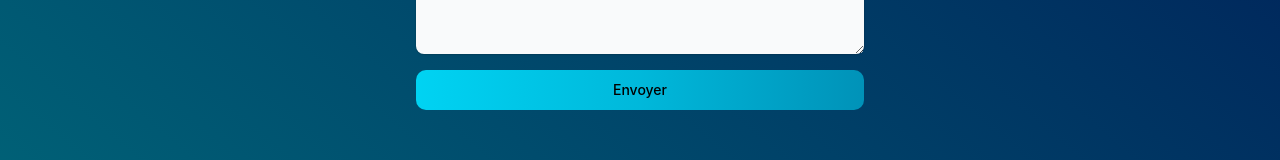
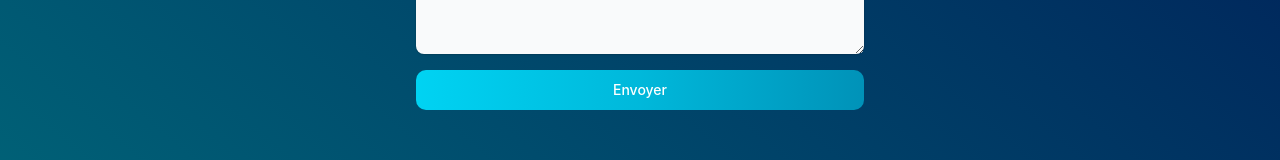
Before and after one commit to obouhlel/portfolio, a Next.js app: page /contact in a window 1280 px wide. Shown: the part 552-712 px from the top of the page. Built offline with nearby package versions, Linux system fonts and the light colour scheme.

Commit message:
Update the form for white mode

```diff
--- a/src/app/contact/page.tsx
+++ b/src/app/contact/page.tsx
@@ -109,13 +109,13 @@ export default function Page() {
               name="message"
               placeholder="Votre message"
               required
-              className="shadow-input dark:placeholder-text-neutral-600 flex h-32 w-full rounded-md border-none bg-gray-50 px-3 py-2 text-sm text-white transition duration-400 placeholder:text-neutral-400 focus-visible:ring-[2px] focus-visible:ring-neutral-400 focus-visible:outline-none disabled:cursor-not-allowed disabled:opacity-50 dark:bg-zinc-800 dark:shadow-[0px_0px_1px_1px_#404040] dark:focus-visible:ring-neutral-600"
+              className="shadow-input dark:placeholder-text-neutral-600 flex h-32 w-full rounded-md border-none bg-gray-50 px-3 py-2 text-sm text-black dark:text-white transition duration-400 placeholder:text-neutral-400 focus-visible:ring-[2px] focus-visible:ring-neutral-400 focus-visible:outline-none disabled:cursor-not-allowed disabled:opacity-50 dark:bg-zinc-800 dark:shadow-[0px_0px_1px_1px_#404040] dark:focus-visible:ring-neutral-600"
             />
           </div>
           <button
             type="submit"
             disabled={isSubmitting}
-            className="w-full text-black dark:text-white bg-gradient-to-r from-cyan-400 via-cyan-500 to-cyan-600 hover:bg-gradient-to-br focus:ring-4 focus:outline-none focus:ring-cyan-300 dark:focus:ring-cyan-800 font-medium rounded-lg text-sm px-5 py-2.5 text-center me-2 mb-2 disabled:opacity-70"
+            className="w-full text-white bg-gradient-to-r from-cyan-400 via-cyan-500 to-cyan-600 hover:bg-gradient-to-br focus:ring-4 focus:outline-none focus:ring-cyan-300 dark:focus:ring-cyan-800 font-medium rounded-lg text-sm px-5 py-2.5 text-center me-2 mb-2 disabled:opacity-70"
           >
             {isSubmitting ? "Envoi en cours..." : "Envoyer"}
           </button>
```
